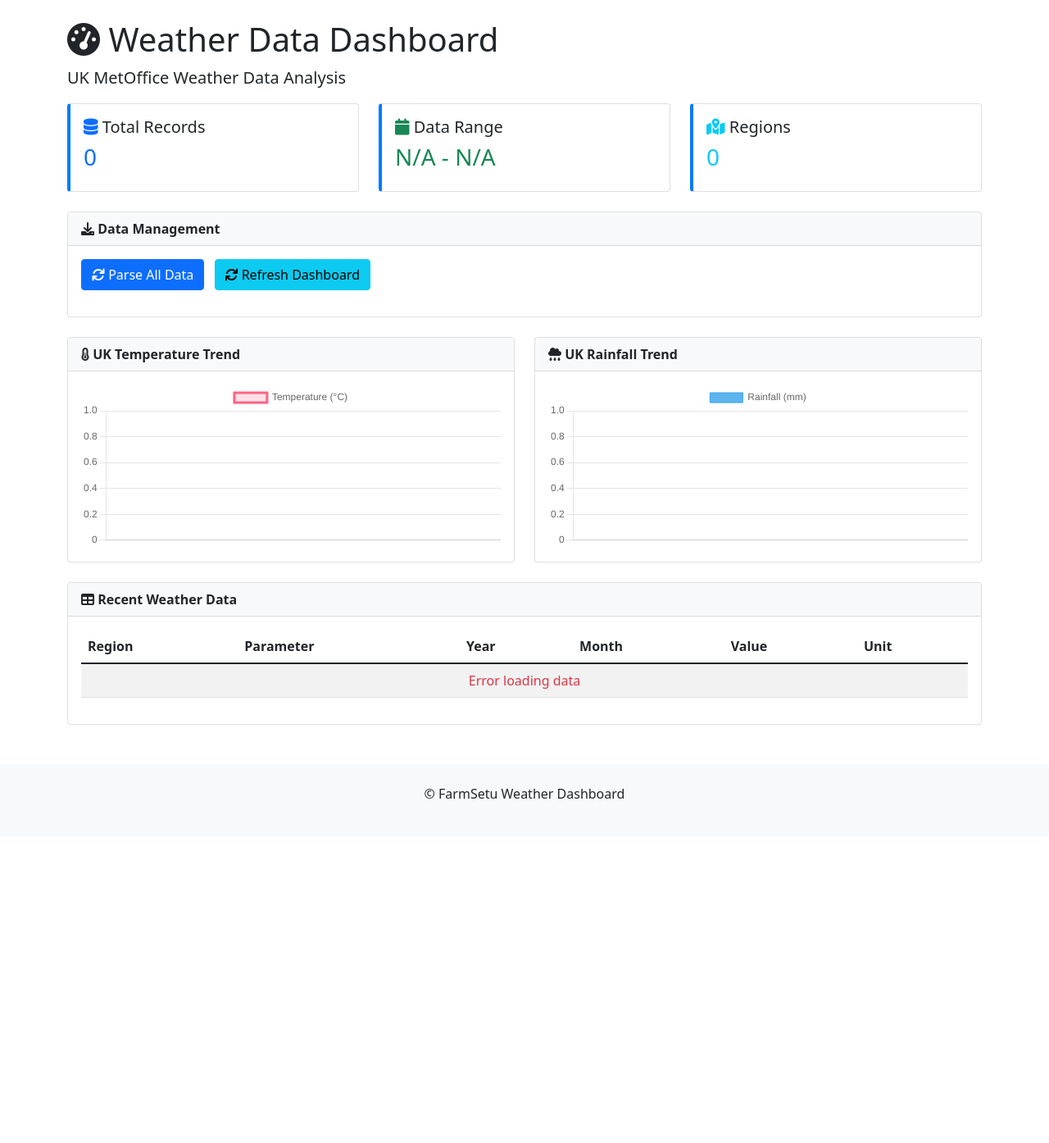
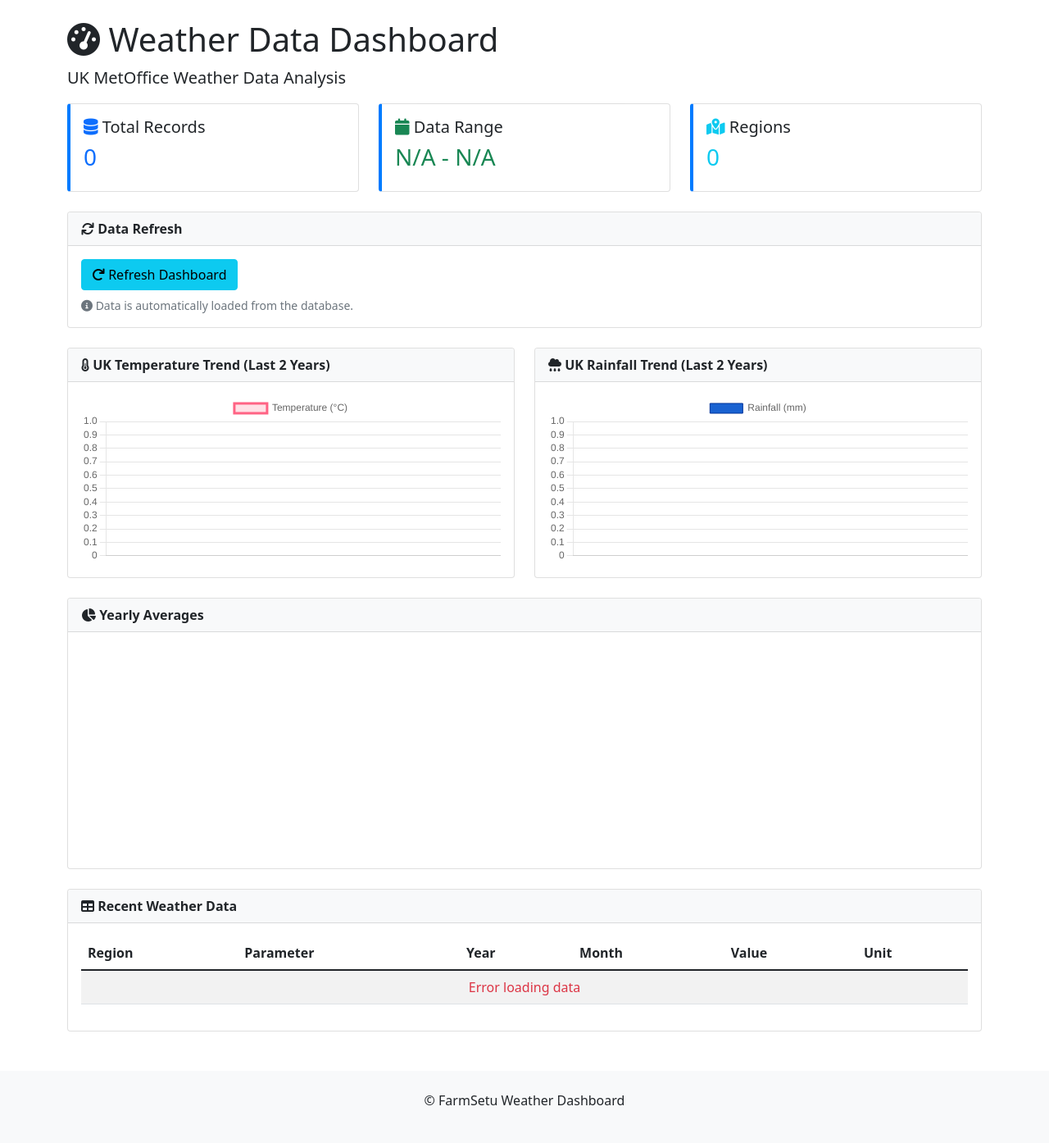
Before and after one commit to KunalAsude/farmsetu-weather, a Django app: page / in a window 1280 px wide. Shown: the part 56-1450 px from the top of the page at 82% size. Before the commit the page ends 1030 px from the top, so only its background shows below. Run offline with Django 5.2, Linux system fonts and the light colour scheme; data that the repository does not hold is empty; a map, chart or similar area stays blank.

Commit message:
UI fixes and ymal updates

```diff
--- a/templates/weather/dashboard.html
+++ b/templates/weather/dashboard.html
@@ -49,16 +49,15 @@
     <div class="col-12">
         <div class="card">
             <div class="card-header">
-                <i class="fas fa-download"></i> Data Management
+                <i class="fas fa-sync"></i> Data Refresh
             </div>
             <div class="card-body">
-                <button class="btn btn-primary" onclick="parseAllData()">
-                    <i class="fas fa-sync"></i> Parse All Data
+                <button class="btn btn-info" onclick="refreshDashboard()">
+                    <i class="fas fa-redo"></i> Refresh Dashboard
                 </button>
-                <button class="btn btn-info ms-2" onclick="refreshDashboard()">
-                    <i class="fas fa-refresh"></i> Refresh Dashboard
-                </button>
-                <div id="parseStatus" class="mt-3"></div>
+                <div class="mt-2 text-muted small">
+                    <i class="fas fa-info-circle"></i> Data is automatically loaded from the database.
+                </div>
             </div>
         </div>
     </div>
@@ -67,9 +66,9 @@
 <!-- Quick Charts -->
 <div class="row">
     <div class="col-md-6">
-        <div class="card">
+        <div class="card h-100">
             <div class="card-header">
-                <i class="fas fa-thermometer-half"></i> UK Temperature Trend
+                <i class="fas fa-thermometer-half"></i> UK Temperature Trend (Last 2 Years)
             </div>
             <div class="card-body">
                 <canvas id="tempChart" height="200"></canvas>
@@ -77,12 +76,33 @@
         </div>
     </div>
     <div class="col-md-6">
-        <div class="card">
+        <div class="card h-100">
             <div class="card-header">
-                <i class="fas fa-cloud-rain"></i> UK Rainfall Trend
+                <i class="fas fa-cloud-rain"></i> UK Rainfall Trend (Last 2 Years)
             </div>
             <div class="card-body">
                 <canvas id="rainChart" height="200"></canvas>
+            </div>
+        </div>
+    </div>
+</div>
+
+<!-- Yearly Distribution -->
+<div class="row mt-4">
+    <div class="col-md-12">
+        <div class="card">
+            <div class="card-header">
+                <i class="fas fa-chart-pie"></i> Yearly Averages
+            </div>
+            <div class="card-body">
+                <div class="row">
+                    <div class="col-md-6">
+                        <canvas id="yearlyTempChart" height="250"></canvas>
+                    </div>
+                    <div class="col-md-6">
+                        <canvas id="yearlyRainChart" height="250"></canvas>
+                    </div>
+                </div>
             </div>
         </div>
     </div>
@@ -125,40 +145,13 @@
 {% block extra_js %}
 <script>
 // Dashboard JavaScript
-let tempChart, rainChart;
+let tempChart, rainChart, yearlyTempChart, yearlyRainChart;
 
 // Initialize dashboard
 document.addEventListener('DOMContentLoaded', function() {
     loadWeatherData();
     initializeCharts();
 });
-
-// Parse all data function
-function parseAllData() {
-    const statusDiv = document.getElementById('parseStatus');
-    statusDiv.innerHTML = '<div class="alert alert-info"><i class="fas fa-spinner fa-spin"></i> Parsing data...</div>';
-
-    fetch('/api/parse-data/', {
-        method: 'POST',
-        headers: {
-            'Content-Type': 'application/json',
-        },
-        body: JSON.stringify({})
-    })
-    .then(response => response.json())
-    .then(data => {
-        if (data.success) {
-            statusDiv.innerHTML = '<div class="alert alert-success"><i class="fas fa-check"></i> Data parsing completed successfully!</div>';
-            setTimeout(refreshDashboard, 2000);
-        } else {
-            statusDiv.innerHTML = '<div class="alert alert-danger"><i class="fas fa-exclamation-triangle"></i> Error parsing data</div>';
-        }
-    })
-    .catch(error => {
-        console.error('Error:', error);
-        statusDiv.innerHTML = '<div class="alert alert-danger"><i class="fas fa-exclamation-triangle"></i> Error parsing data</div>';
-    });
-}
 
 // Refresh dashboard
 function refreshDashboard() {
@@ -233,9 +226,11 @@ function initializeCharts() {
             datasets: [{
                 label: 'Rainfall (mm)',
                 data: [],
-                backgroundColor: 'rgba(54, 162, 235, 0.8)',
-                borderColor: 'rgba(54, 162, 235, 1)',
-                borderWidth: 1
+                backgroundColor: 'rgba(0, 82, 204, 0.9)',  // Darker blue with higher opacity
+                borderColor: 'rgba(0, 51, 153, 1)',       // Even darker blue for border
+                borderWidth: 1,
+                borderRadius: 4,                          // Slight rounding of bar corners
+                borderSkipped: false                      // Apply border radius to all sides
             }]
         },
         options: {
@@ -255,12 +250,12 @@ function initializeCharts() {
 
 // Load chart data
 function loadChartData() {
-    // Load temperature data
+    // Load temperature data for line chart
     fetch('/api/chart-data/?region=UK&parameter=Tmean')
         .then(response => response.json())
         .then(data => {
             if (data.labels && data.values) {
-                // Show last 24 months only
+                // Show last 24 months only for line chart
                 const recentData = data.labels.slice(-24).map((label, index) => ({
                     label: label,
                     value: data.values[data.values.length - 24 + index]
@@ -269,16 +264,19 @@ function loadChartData() {
                 tempChart.data.labels = recentData.map(d => d.label);
                 tempChart.data.datasets[0].data = recentData.map(d => d.value);
                 tempChart.update();
+
+                // Process data for yearly temperature pie chart
+                processYearlyData(data, 'temperature');
             }
         })
         .catch(error => console.error('Error loading temperature data:', error));
 
-    // Load rainfall data
+    // Load rainfall data for line chart
     fetch('/api/chart-data/?region=UK&parameter=Rainfall')
         .then(response => response.json())
         .then(data => {
             if (data.labels && data.values) {
-                // Show last 24 months only
+                // Show last 24 months only for line chart
                 const recentData = data.labels.slice(-24).map((label, index) => ({
                     label: label,
                     value: data.values[data.values.length - 24 + index]
@@ -287,9 +285,98 @@ function loadChartData() {
                 rainChart.data.labels = recentData.map(d => d.label);
                 rainChart.data.datasets[0].data = recentData.map(d => d.value);
                 rainChart.update();
+
+                // Process data for yearly rainfall pie chart
+                processYearlyData(data, 'rainfall');
             }
         })
         .catch(error => console.error('Error loading rainfall data:', error));
 }
+
+// Process data for yearly pie charts
+function processYearlyData(data, type) {
+    // Group data by year
+    const yearlyData = {};
+
+    data.labels.forEach((label, index) => {
+        const year = label.split('-')[0]; // Extract year from date
+        if (!yearlyData[year]) {
+            yearlyData[year] = [];
+        }
+        if (data.values[index] !== null) {
+            yearlyData[year].push(parseFloat(data.values[index]));
+        }
+    });
+
+    // Calculate yearly averages
+    const years = Object.keys(yearlyData).sort();
+    const averages = years.map(year => {
+        const values = yearlyData[year];
+        const sum = values.reduce((a, b) => a + b, 0);
+        return parseFloat((sum / values.length).toFixed(2));
+    });
+
+    // Update the appropriate chart
+    if (type === 'temperature') {
+        updateYearlyChart('yearlyTempChart', 'Yearly Average Temperature (°C)', years, averages, 'rgb(255, 99, 132)');
+    } else if (type === 'rainfall') {
+        updateYearlyChart('yearlyRainChart', 'Yearly Average Rainfall (mm)', years, averages, 'rgb(54, 162, 235)');
+    }
+}
+
+// Update yearly pie charts
+function updateYearlyChart(chartId, label, years, values, color) {
+    const ctx = document.getElementById(chartId).getContext('2d');
+
+    // Generate colors for each year
+    const backgroundColors = years.map((_, i) => {
+        const opacity = 0.7 + (i * 0.05);
+        return color.replace(')', `, ${opacity})`).replace('rgb', 'rgba');
+    });
+
+    // If chart already exists, update it. Otherwise, create new.
+    if (window[chartId]) {
+        window[chartId].data.labels = years;
+        window[chartId].data.datasets[0].data = values;
+        window[chartId].update();
+    } else {
+        window[chartId] = new Chart(ctx, {
+            type: 'pie',  // Changed from 'bar' to 'pie'
+            data: {
+                labels: years,
+                datasets: [{
+                    label: label,
+                    data: values,
+                    backgroundColor: backgroundColors,
+                    borderColor: color,
+                    borderWidth: 1
+                }]
+            },
+            options: {
+                responsive: true,
+                maintainAspectRatio: false,
+                plugins: {
+                    legend: {
+                        position: 'right',
+                    },
+                    title: {
+                        display: true,
+                        text: label,
+                        padding: {
+                            bottom: 10
+                        }
+                    },
+                    tooltip: {
+                        callbacks: {
+                            label: function(context) {
+                                return `${context.label}: ${context.raw} ${label.includes('Temperature') ? '°C' : 'mm'}`;
+                            }
+                        }
+                    }
+                }
+            }
+        });
+    }
+}
 </script>
 {% endblock %}
--- a/weather/views.py
+++ b/weather/views.py
@@ -27,18 +27,15 @@ class WeatherRegionListView(generics.ListAPIView):
     """List all weather regions"""
     queryset = WeatherRegion.objects.all().order_by('name')
     serializer_class = WeatherRegionSerializer
-    permission_classes = []  # No authentication required
 
 class WeatherParameterListView(generics.ListAPIView):
     """List all weather parameters"""
     queryset = WeatherParameter.objects.all().order_by('code')
     serializer_class = WeatherParameterSerializer
-    permission_classes = []  # No authentication required
 
 class WeatherDataListView(generics.ListAPIView):
     """List weather data with filtering"""
     serializer_class = WeatherDataSerializer
-    permission_classes = []  # No authentication required
 
     def get_queryset(self):
         queryset = WeatherData.objects.select_related('region', 'parameter')
@@ -72,7 +69,6 @@ class WeatherDataDetailView(generics.RetrieveAPIView):
     """Get specific weather data record"""
     queryset = WeatherData.objects.select_related('region', 'parameter')
     serializer_class = WeatherDataSerializer
-    permission_classes = []  # No authentication required
 
 @method_decorator(csrf_exempt, name='dispatch')
 class ParseDataView(APIView):
```
Also changed, not shown: farmsetu_weather_project/settings.py (+2 -5 lines).
